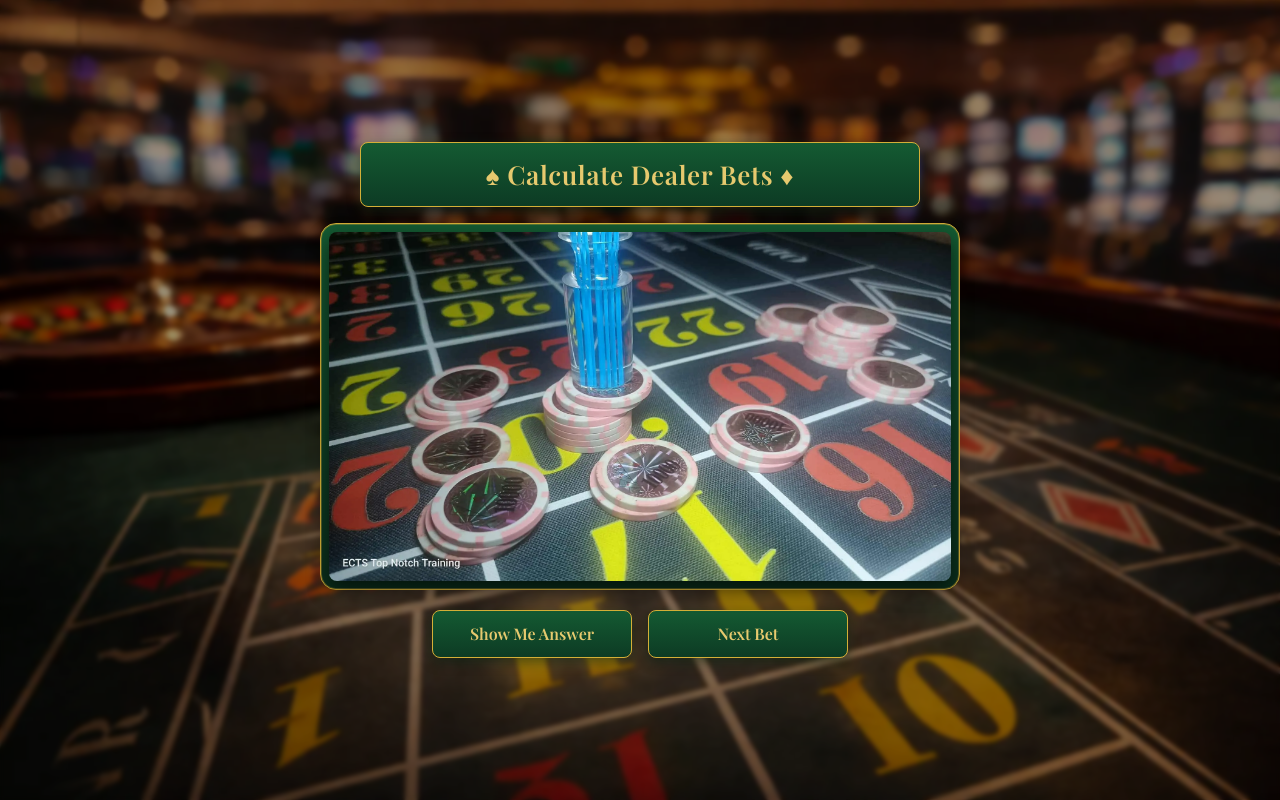
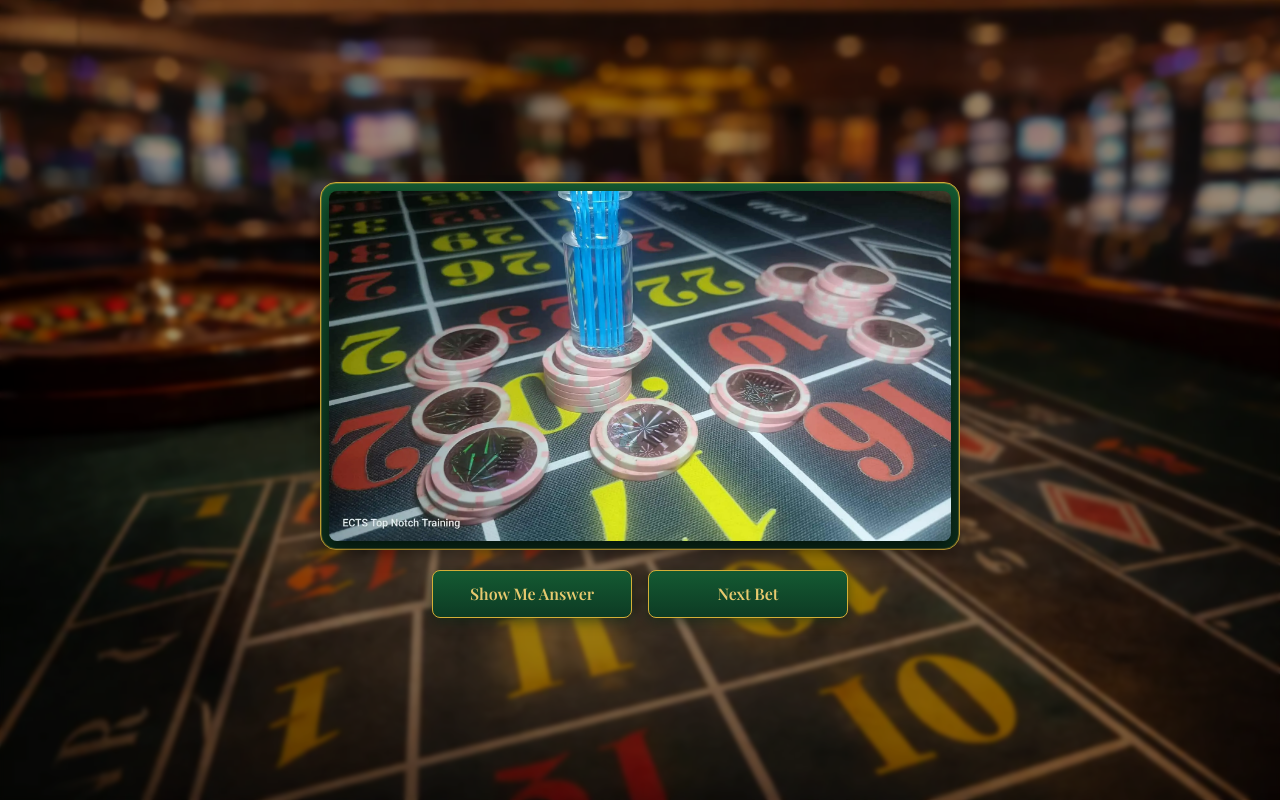
Before and after one commit to mariamo101/Calculate-Dealer-Bets, a React (Create React App) app: page / in a window 1280 px wide. Built offline with nearby package versions, Linux system fonts and the light colour scheme.

Commit message:
Fix responsive layout and orientation issues

```diff
--- a/src/App.js
+++ b/src/App.js
@@ -74,7 +74,7 @@ function App() {
     shadow-[0_4px_12px_rgba(9,40,21,0.5)]
     shadow-[0_0_15px_rgba(214,169,55,0.6)]
     whitespace-nowrap
-    landscape:hidden md:landscape:block
+    landscape:hidden
   "
             style={{ fontSize: "clamp(16px, 4.2vw, 26px)" }}
           >
```
